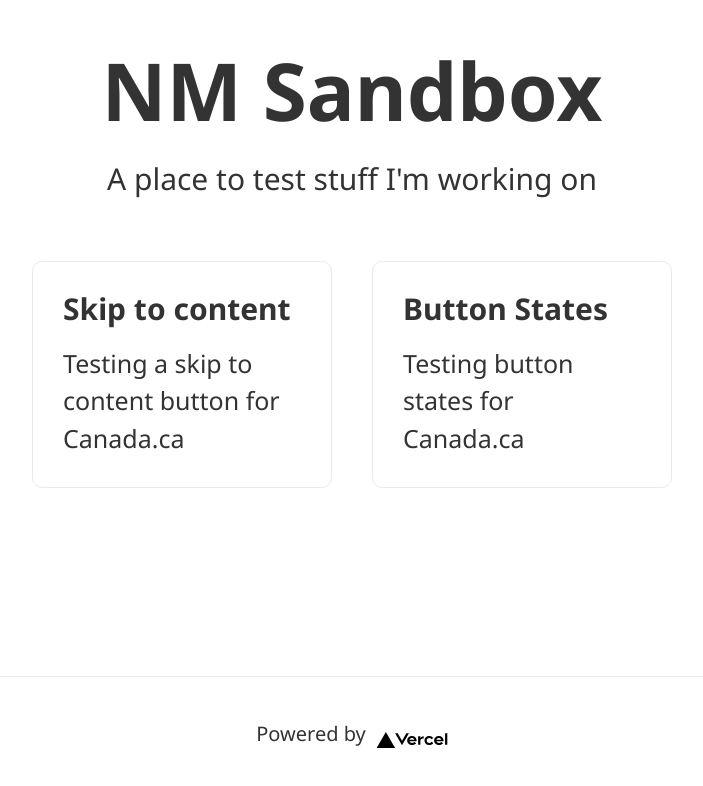
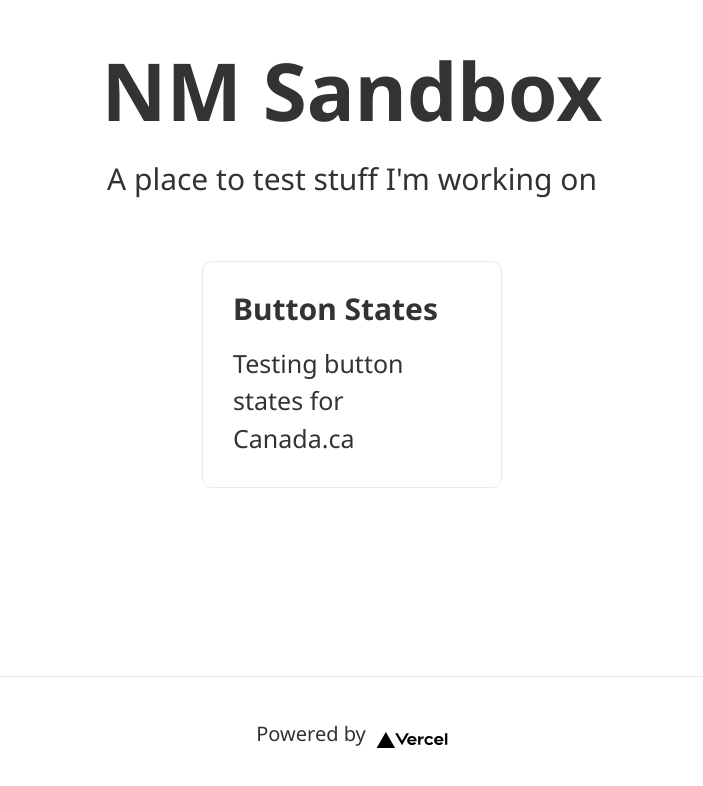
Before and after one commit to nmakuch/sandbox, a Next.js app: page / in a window 1280 px wide. Shown: the part 124-910 px from the top of the page, without its empty margins (288-991 px from the left). Built offline with nearby package versions, Linux system fonts and the light colour scheme.

Commit message:
removed skip to link for now

```diff
--- a/pages/index.js
+++ b/pages/index.js
@@ -24,10 +24,6 @@ export default function Home() {
         </p>
 
         <div className={styles.grid}>
-          <a href="/skip" className={styles.card}>
-            <h2>Skip to content</h2>
-            <p>Testing a skip to content button for Canada.ca</p>
-          </a>
           <a href="/buttons" className={styles.card}>
             <h2>Button States</h2>
             <p>Testing button states for Canada.ca</p>
```
